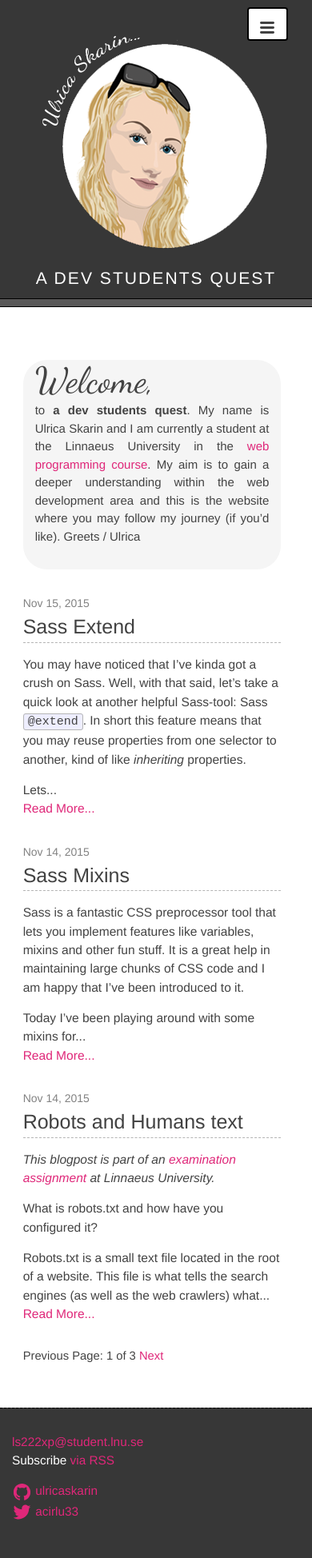
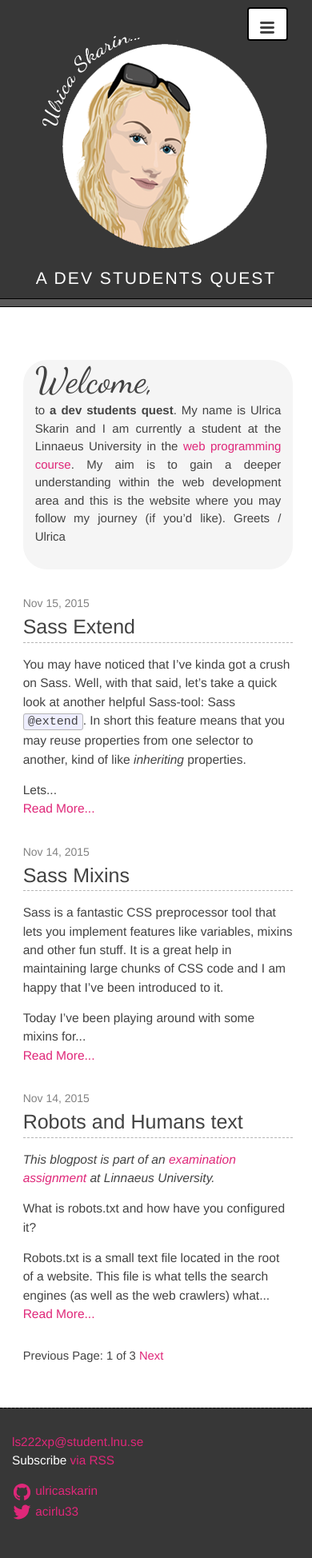
Before and after one commit to ulricaskarin/ulricaskarin.github.io, a Jekyll site: the page built from index.html, in a window 390 px wide. Shown: the whole page at 80% size. Built offline with Jekyll 4.4.1, drawn with Linux system fonts in a browser that asks for light colours; the list of posts is cut into pages by our own code; comment, search, counter and statistics services are not loaded.

Commit message:
Implementing more adjustments for mobile view

```diff
--- a/_sass/_base.scss
+++ b/_sass/_base.scss
@@ -157,12 +157,11 @@ pre {
     margin: 0 auto;
     overflow: hidden;
 
-    @include media-query($on-palm) {
+    @include media-query($on-laptop) {
         width: 100%;
         min-width: 0;
-        margin-left: 0;
-        margin-right: 0;
-        padding-left: 20px;
+        margin: 0 auto;
+        padding-left: 10px;
         padding-right: 10px;
     }
 }
@@ -181,7 +180,7 @@ pre {
 }
 /* BOXES width for no 1, 2, 3 */
 .box-1 { width: 100%; }
-.box-2 { width: 72%; }
+.box-2 { width: 72%;}
 .box-3 { width: 28%;
 
     @include media-query($on-laptop) {
@@ -198,12 +197,10 @@ pre {
 
         width: auto;
         float: none;
-        margin-left: 0;
-        margin-right: 0;
+        margin: 0 auto;
         margin-top:  $spacing-unit / 2;
         margin-bottom:  $spacing-unit / 2;
-        padding-left: 0;
-        padding-right:  $spacing-unit / 2;
+        padding: 0;
 
     }
 
--- a/_sass/_layout.scss
+++ b/_sass/_layout.scss
@@ -256,6 +256,7 @@
     @include box-shadow(0, 5px,5px, rgba(0, 0, 0, 0.155));
    // save: @include element_border(1px, dashed, $grey-color-light);
 
+
     > h2 {
 
         font-size: $mini-font-size * 1.1;
```
